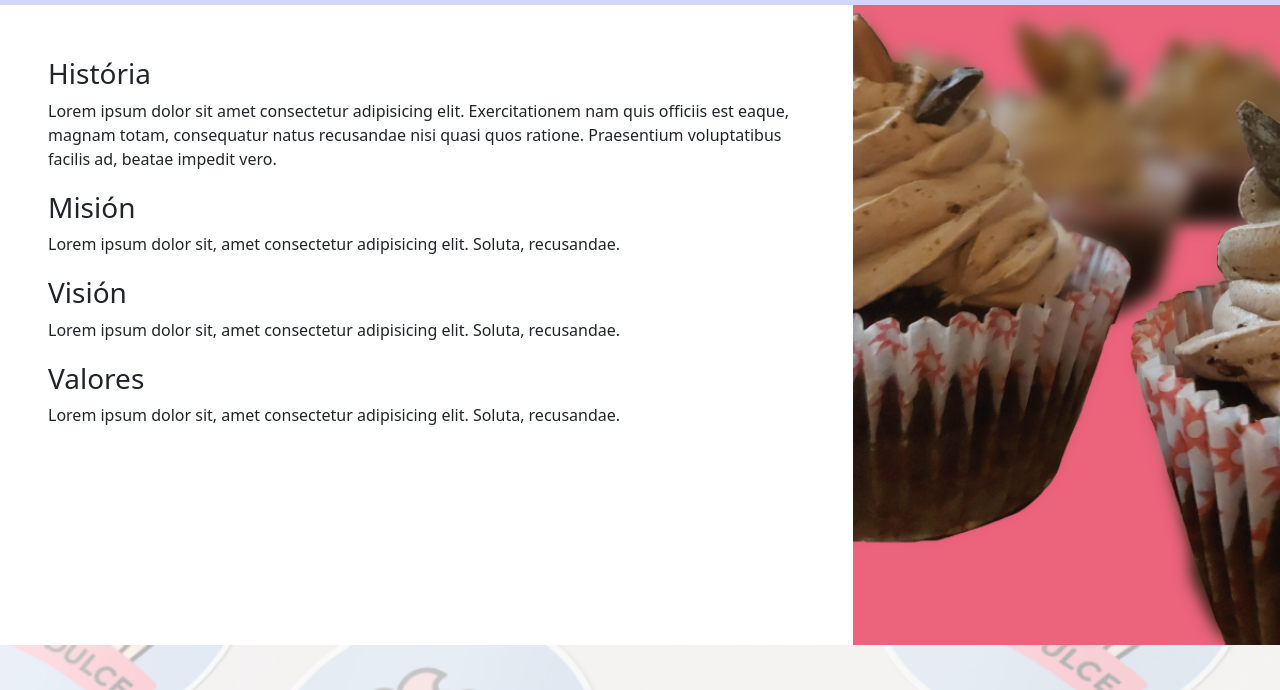
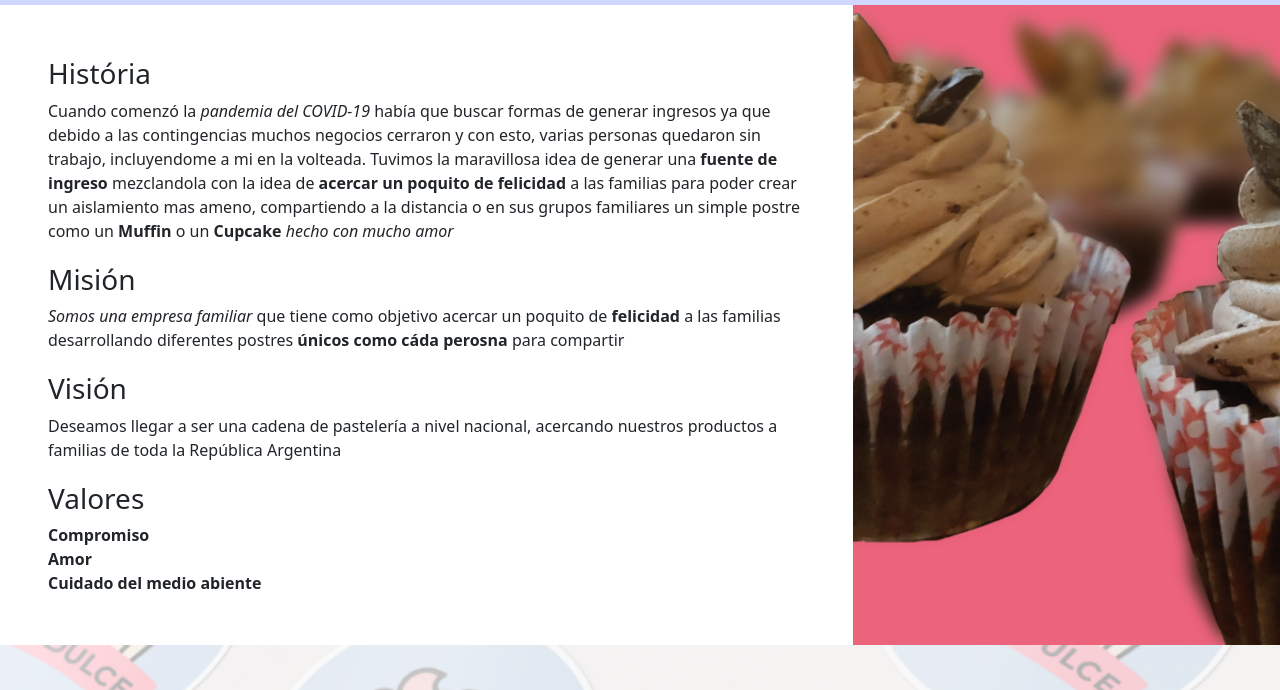
Before and after one commit to Drigoafs/Villa-Dulce, a plain HTML site: page sections/nosotros.html in a window 1280 px wide. Shown: the part 85-775 px from the top of the page. Drawn offline with nearby package versions, Linux system fonts and the light colour scheme.

Commit message:
se acrega el contenido

```diff
--- a/SASS/style.scss
+++ b/SASS/style.scss
@@ -61,3 +61,6 @@ footer {
 #main-container {
   min-height: 55vh;
 }
+ .valores {
+   margin-left: 16px;
+ }
--- a/sections/nosotros.html
+++ b/sections/nosotros.html
@@ -61,28 +61,29 @@
                     <div class="row align-items-start justify-content-between mt-1">
                         <div class="px-5">
                             <h3>História</h3>
-                            <p>Lorem ipsum dolor sit amet consectetur adipisicing elit. Exercitationem nam quis officiis
-                                est
-                                eaque, magnam totam, consequatur natus recusandae nisi quasi quos ratione. Praesentium
-                                voluptatibus facilis ad, beatae impedit vero.</p>
+                            <p>Cuando comenzó la <i>pandemia del COVID-19</i> había que buscar formas de generar ingresos ya que debido a las contingencias muchos negocios cerraron y con esto, varias personas quedaron sin trabajo, incluyendome a mi en la volteada. Tuvimos la maravillosa idea de generar una <b>fuente de ingreso</b> mezclandola con la idea de <b>acercar un poquito de felicidad</b> a las familias para poder crear un aislamiento mas ameno, compartiendo a la distancia o en sus grupos familiares un simple postre como un <b>Muffin</b> o un <b>Cupcake</b>  <i>hecho con mucho amor</i></p>
                         </div>
                     </div>
                     <div class="row align-items-start justify-content-between mt-1">
                         <div class="px-5">
                             <h3>Misión</h3>
-                            <p>Lorem ipsum dolor sit, amet consectetur adipisicing elit. Soluta, recusandae.</p>
+                            <p><i>Somos una empresa familiar</i> que tiene como objetivo acercar un poquito de <b>felicidad</b> a las familias desarrollando diferentes postres <b>únicos como cáda perosna</b> para compartir</p>
                         </div>
                     </div>
                     <div class="row align-items-start justify-content-between mt-1">
                         <div class="px-5">
                             <h3>Visión</h3>
-                            <p>Lorem ipsum dolor sit, amet consectetur adipisicing elit. Soluta, recusandae.</p>
+                            <p>Deseamos llegar a ser una cadena de pastelería a nivel nacional, acercando nuestros productos a familias de toda la República Argentina</p>
                         </div>
                     </div>
-                    <div class="row align-items-start justify-content-between mt-1">
+                    <div class="row align-items-start justify-content-between mt-1 ml-1">
                         <div class="px-5">
                             <h3>Valores</h3>
-                            <p>Lorem ipsum dolor sit, amet consectetur adipisicing elit. Soluta, recusandae.</p>
+                            <div class="row valores">
+                                <b>Compromiso</b>
+                                <b>Amor</b>
+                                <b>Cuidado del medio abiente</b>
+                            </div>
                         </div>
                     </div>
                 </div>
```
Also changed, not shown: sections/servicios.html (+4 -4 lines).
